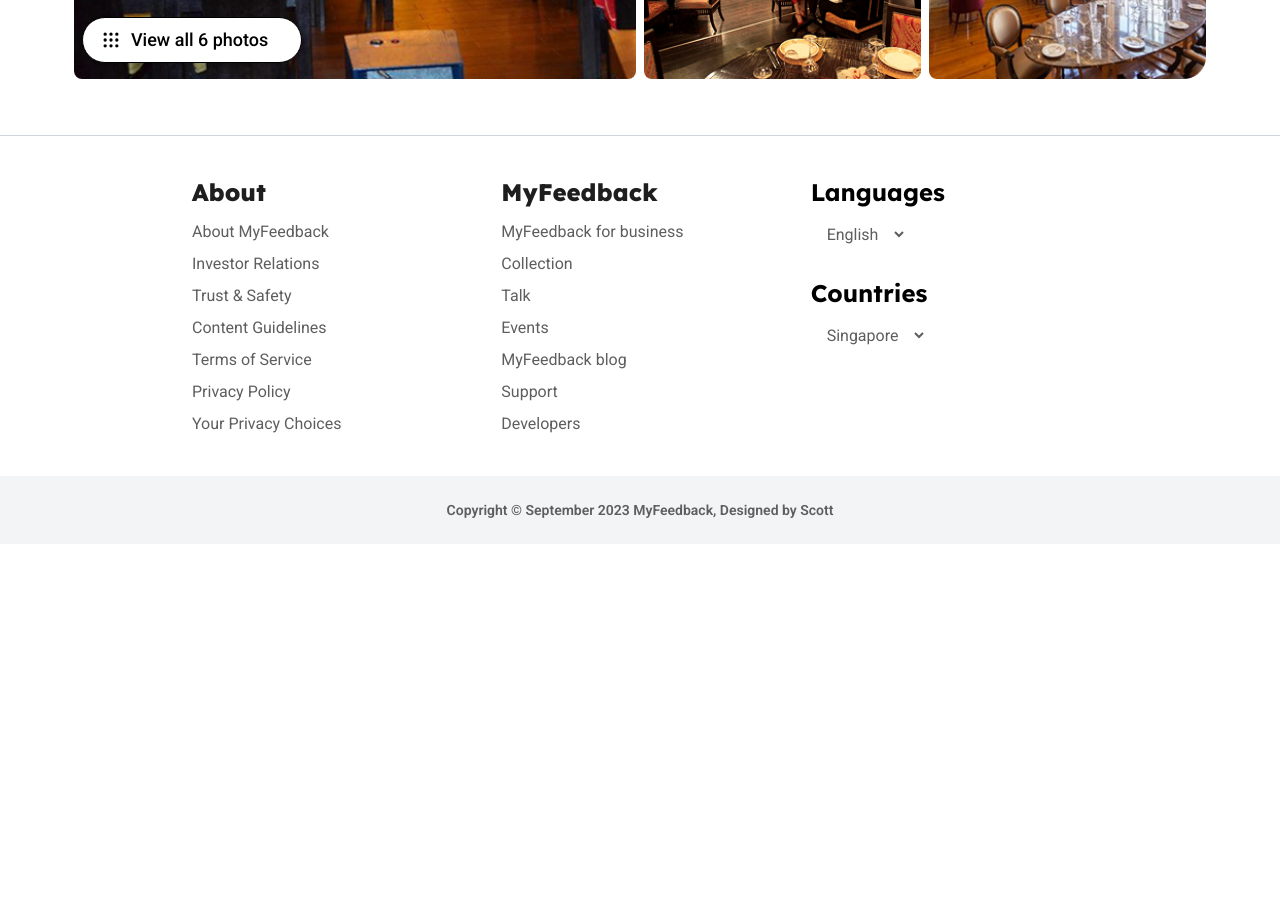
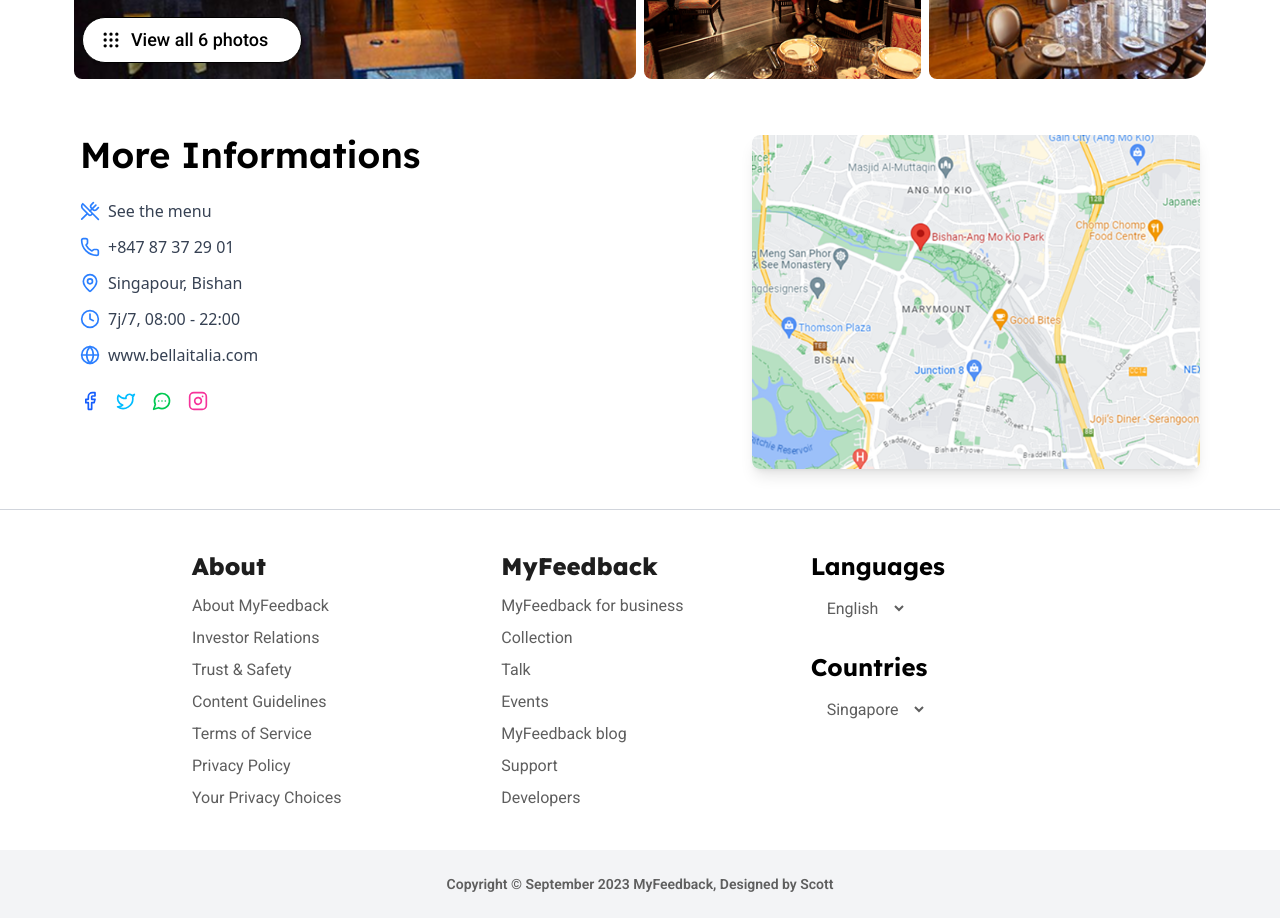
Before and after one commit to simonfornt/myfeedback, a React (Vite) app: page /betila in a window 1280 px wide. Shown: the part 1320-2238 px from the top of the page. Before the commit the page ends 1864 px from the top, so only its background shows below. Built offline with nearby package versions, Linux system fonts and the light colour scheme.

Commit message:
added info section

```diff
--- a/src/Betila/Betila.jsx
+++ b/src/Betila/Betila.jsx
@@ -1,6 +1,7 @@
 import React from 'react'
 import HeroBetila from '../Betilacomponent/HeroBetila';
 import BetilaGallary from '../Betilacomponent/BetilaGallary';
+import BetilaInfo from '../Betilacomponent/BetilaInfo';
 
 
 function Betila() {
@@ -8,6 +9,7 @@
     <>
         <HeroBetila/>
         <BetilaGallary/>
+        <BetilaInfo/>
 
     </>
   )
--- /dev/null
+++ b/src/Betilacomponent/BetilaInfo.jsx
@@ -0,0 +1,74 @@
+import React from 'react';
+import {
+  UtensilsCrossed,
+  Phone,
+  MapPin,
+  Clock,
+  Globe,
+  Facebook,
+  Twitter,
+  Instagram,
+  MessageCircleMore
+} from 'lucide-react';
+
+function BetilaInfo() {
+  return (
+    <div className="mb-10 max-w-6xl mx-auto px-4">
+      <div className="flex flex-col md:flex-row justify-between gap-10">
+        {/* Left Side - Info List */}
+        <div className="flex-1">
+          <h3 className="font-lexend font-semibold text-4xl mb-6">More Informations</h3>
+          <ul className="list-none space-y-3 text-gray-700 text-base mb-6">
+            <li className="flex items-center gap-2">
+              <UtensilsCrossed className="w-5 h-5 text-blue-500" />
+              See the menu
+            </li>
+            <li className="flex items-center gap-2">
+              <Phone className="w-5 h-5 text-blue-500" />
+              +847 87 37 29 01
+            </li>
+            <li className="flex items-center gap-2">
+              <MapPin className="w-5 h-5 text-blue-500" />
+              Singapour, Bishan
+            </li>
+            <li className="flex items-center gap-2">
+              <Clock className="w-5 h-5 text-blue-500" />
+              7j/7, 08:00 - 22:00
+            </li>
+            <li className="flex items-center gap-2">
+              <Globe className="w-5 h-5 text-blue-500" />
+              www.bellaitalia.com
+            </li>
+          </ul>
+
+          {/* Social Icons */}
+          <div className="flex gap-4 items-center">
+            <a href="#" aria-label="Facebook" className="text-blue-600 hover:text-blue-800 transition">
+              <Facebook className="w-5 h-5" />
+            </a>
+            <a href="#" aria-label="Twitter" className="text-sky-400 hover:text-sky-600 transition">
+              <Twitter className="w-5 h-5" />
+            </a>
+            <a href="#" aria-label="WhatsApp" className="text-green-500 hover:text-green-700 transition">
+              <MessageCircleMore className="w-5 h-5" />
+            </a>
+            <a href="#" aria-label="Instagram" className="text-pink-500 hover:text-pink-700 transition">
+              <Instagram className="w-5 h-5" />
+            </a>
+          </div>
+        </div>
+
+        {/* Right Side - Image */}
+        <div className="flex-1 flex justify-end items-center">
+          <img
+            src="infomapimg.png"
+            alt="Map Location"
+            className="w-full max-w-md rounded-lg shadow-lg"
+          />
+        </div>
+      </div>
+    </div>
+  );
+}
+
+export default BetilaInfo;
```
Also changed, not shown: public/infomapimg.png (added).
